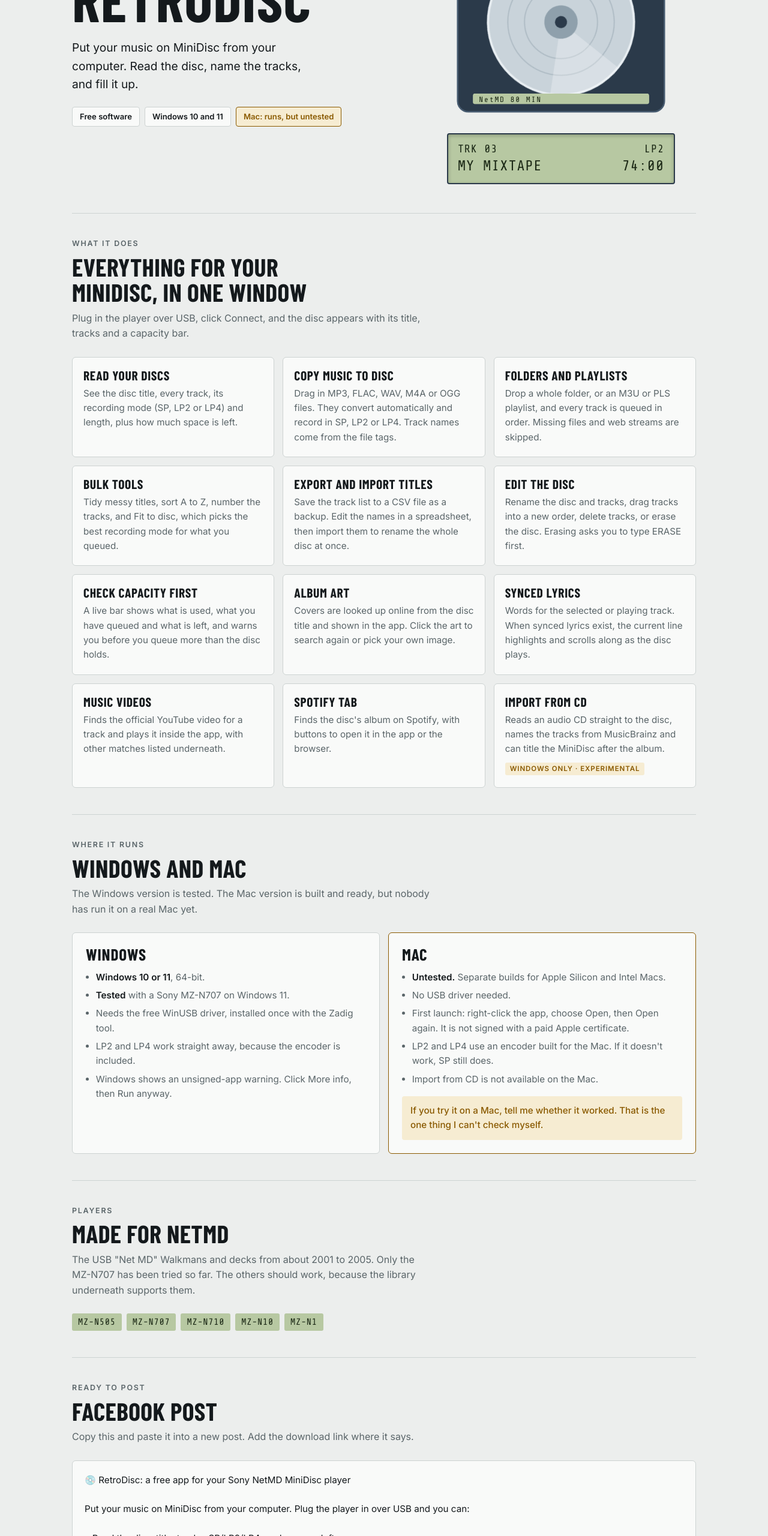
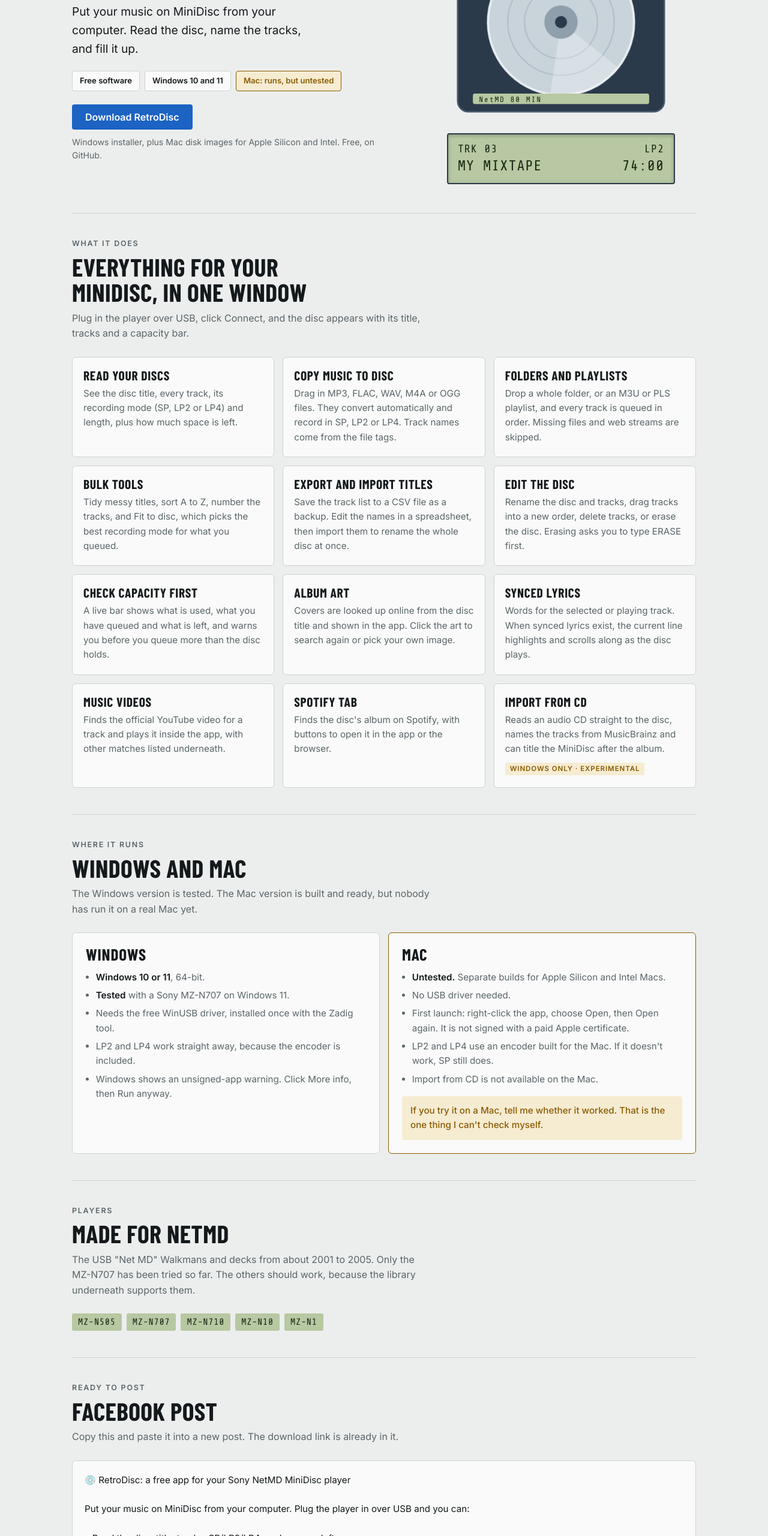
Before and after one commit to DeclanGreen/minidisc-manager, an Electron app: page promo/facebook-page.html in a window 1280 px wide. Shown: the part 240-2800 px from the top of the page at 60% size. Drawn offline with nearby package versions, Linux system fonts and the light colour scheme.

Commit message:
Add download link to the promo page
Co-Authored-By: Claude Sonnet 5.5 <noreply@anthropic.com>

```diff
--- a/promo/facebook-page.html
+++ b/promo/facebook-page.html
@@ -59,6 +59,10 @@ a { color: var(--accent); }
 .badges { display: flex; flex-wrap: wrap; gap: 8px; margin-top: 22px; }
 .badge { font: 600 .82rem/1 var(--f-body); padding: 9px 12px; border: 1px solid var(--line); background: var(--panel); border-radius: 4px; }
 .badge.mac { border-color: var(--warn); color: var(--warn); background: var(--warn-bg); }
+.cta { display: inline-block; margin-top: 22px; padding: 13px 22px; background: var(--accent); color: var(--accent-ink); font: 600 1rem/1 var(--f-body); border-radius: 4px; text-decoration: none; }
+.cta:hover { filter: brightness(1.08); }
+.cta:focus-visible { outline: 3px solid var(--fg); outline-offset: 2px; }
+.cta-note { margin-top: 10px; color: var(--muted); font-size: .88rem; }
 .device { min-width: 0; }
 .device svg { display: block; width: 100%; height: auto; max-width: 380px; margin-inline: auto; }
 .lcd {
@@ -120,6 +124,8 @@ footer { padding-block: 30px 44px; border-top: 1px solid var(--line); color: var
         <span class="badge">Windows 10 and 11</span>
         <span class="badge mac">Mac: runs, but untested</span>
       </div>
+      <a class="cta" href="https://github.com/DeclanGreen/retrodisc/releases/latest" target="_blank" rel="noopener">Download RetroDisc</a>
+      <p class="cta-note">Windows installer, plus Mac disk images for Apple Silicon and Intel. Free, on GitHub.</p>
     </div>
     <div class="device" aria-hidden="true">
       <svg viewBox="0 0 300 300" role="img" aria-label="A MiniDisc cartridge">
@@ -212,7 +218,7 @@ footer { padding-block: 30px 44px; border-top: 1px solid var(--line); color: var
     <div class="sec-head">
       <div class="eyebrow">Ready to post</div>
       <h2>Facebook post</h2>
-      <p>Copy this and paste it into a new post. Add the download link where it says.</p>
+      <p>Copy this and paste it into a new post. The download link is already in it.</p>
     </div>
     <div class="post">
       <pre id="postText">💿 RetroDisc: a free app for your Sony NetMD MiniDisc player
@@ -230,7 +236,7 @@ Put your music on MiniDisc from your computer. Plug the player in over USB and y
 
 Runs on Windows 10 and 11 (tested with a Sony MZ-N707). There is also a Mac version for Apple Silicon and Intel, but it hasn't been tested on a real Mac yet, so tell me how you get on.
 
-Download: [add your link here]
+Download (Windows and Mac): https://github.com/DeclanGreen/retrodisc/releases/latest
 
 #MiniDisc #NetMD #Sony #RetroTech #Walkman</pre>
       <button class="copy" id="copyBtn" type="button">Copy post text</button>
```
